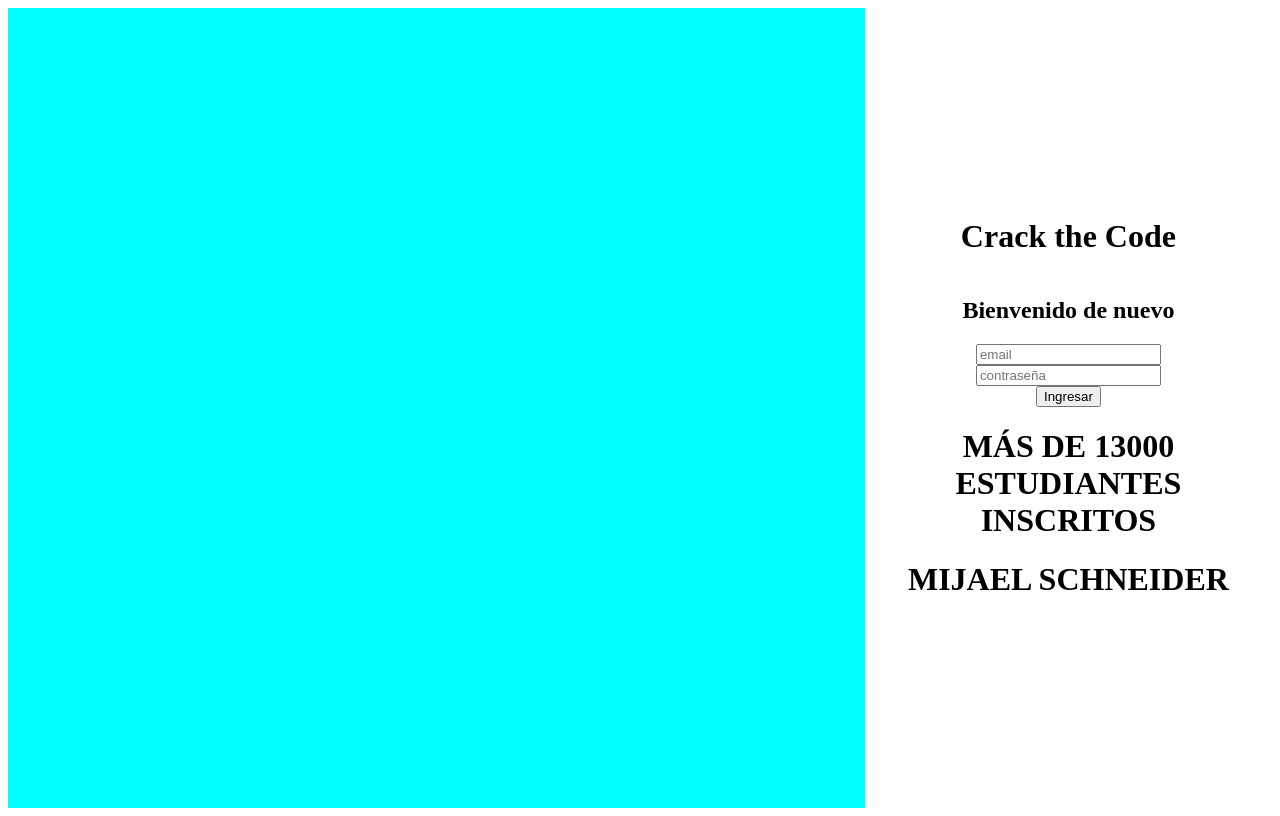
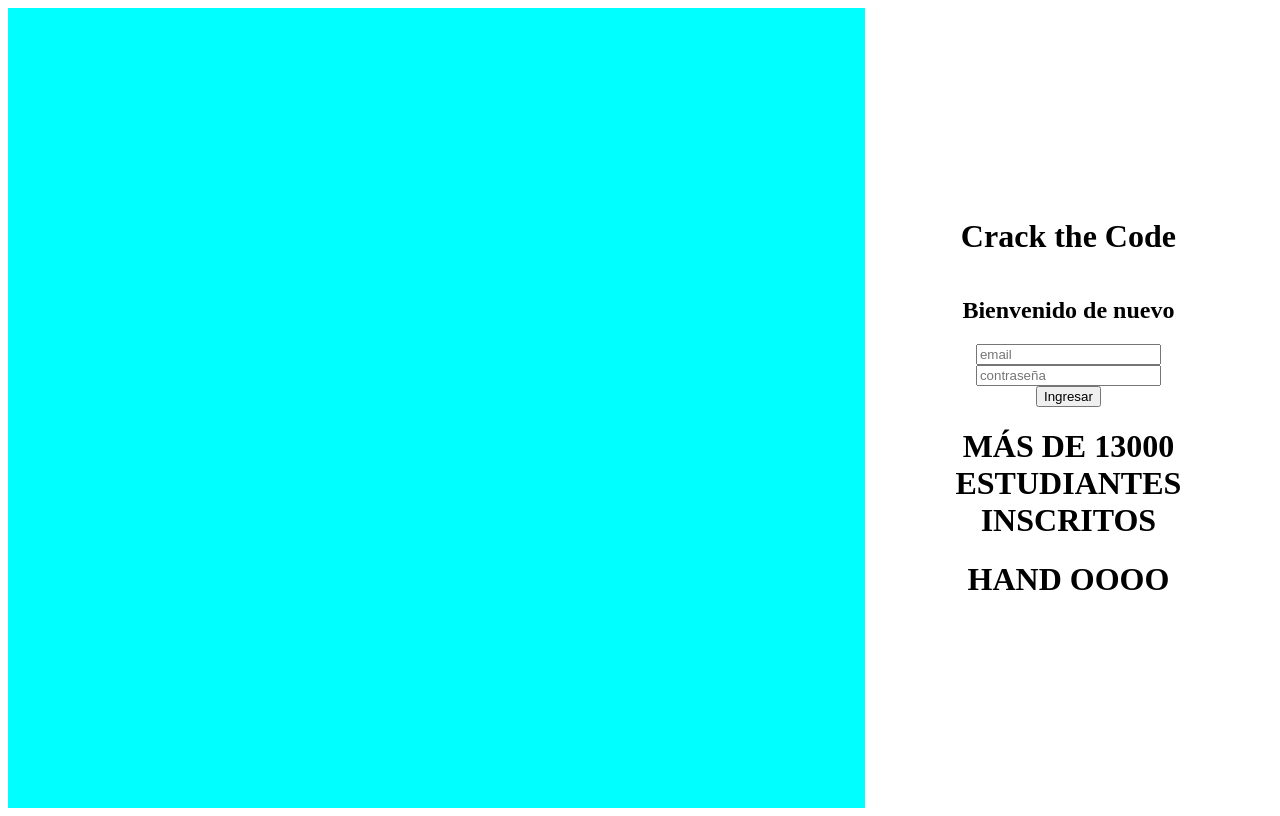
Before and after one commit to WASA0332/proyectoCTC, a plain HTML site: page loggin/index.html in a window 1280 px wide. Drawn offline with Linux system fonts and the light colour scheme.

Commit message:
implementación proyecto final

```diff
--- a/loggin/index.html
+++ b/loggin/index.html
@@ -26,7 +26,7 @@
             </form>
             <h1>MÁS DE 13000 ESTUDIANTES INSCRITOS</h1>
     <h1>
-        MIJAEL SCHNEIDER
+        HAND OOOO
     </h1>
         </div>
     </div>
```
Also changed, not shown: proyectofinal/index.html (added, +1 -0 lines).
